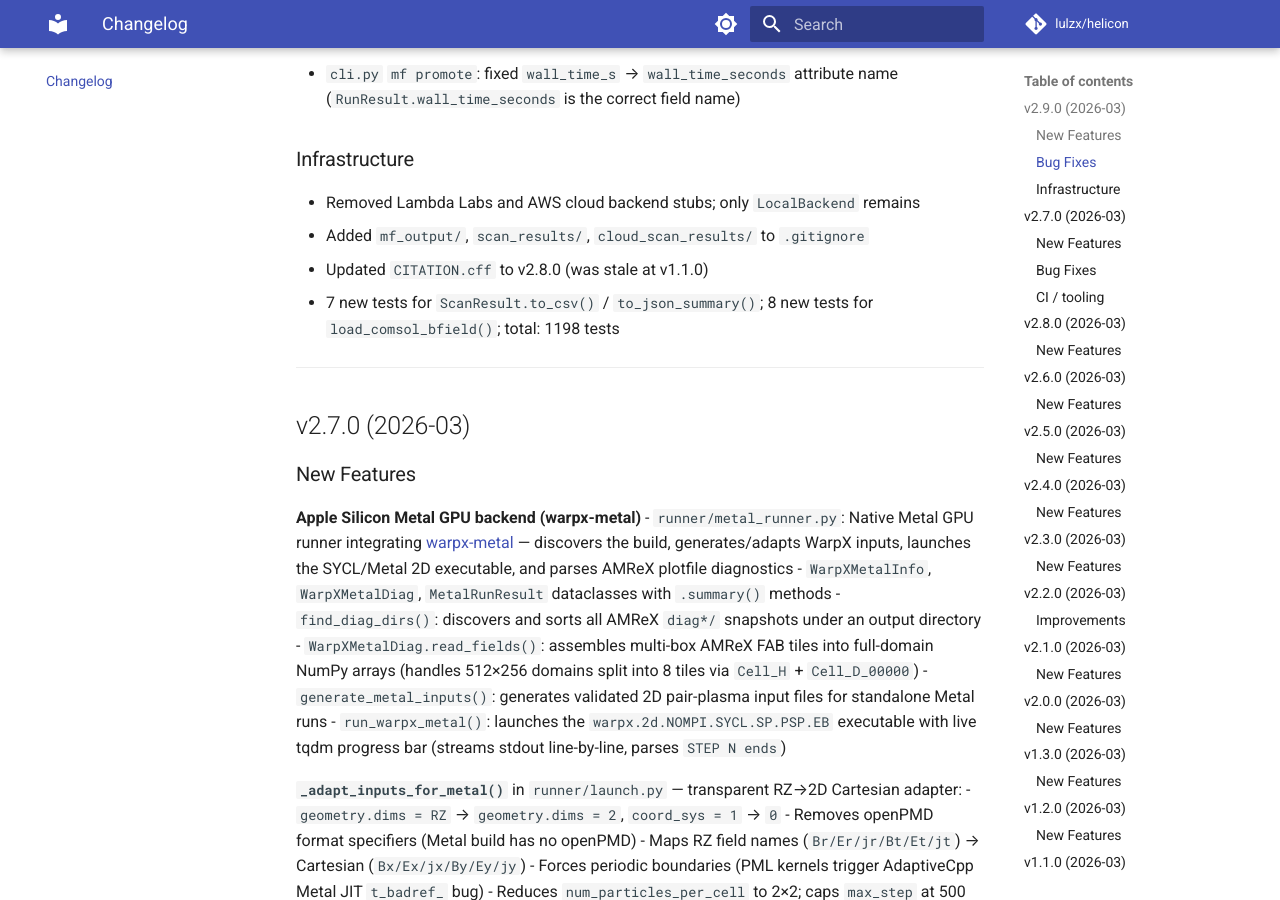
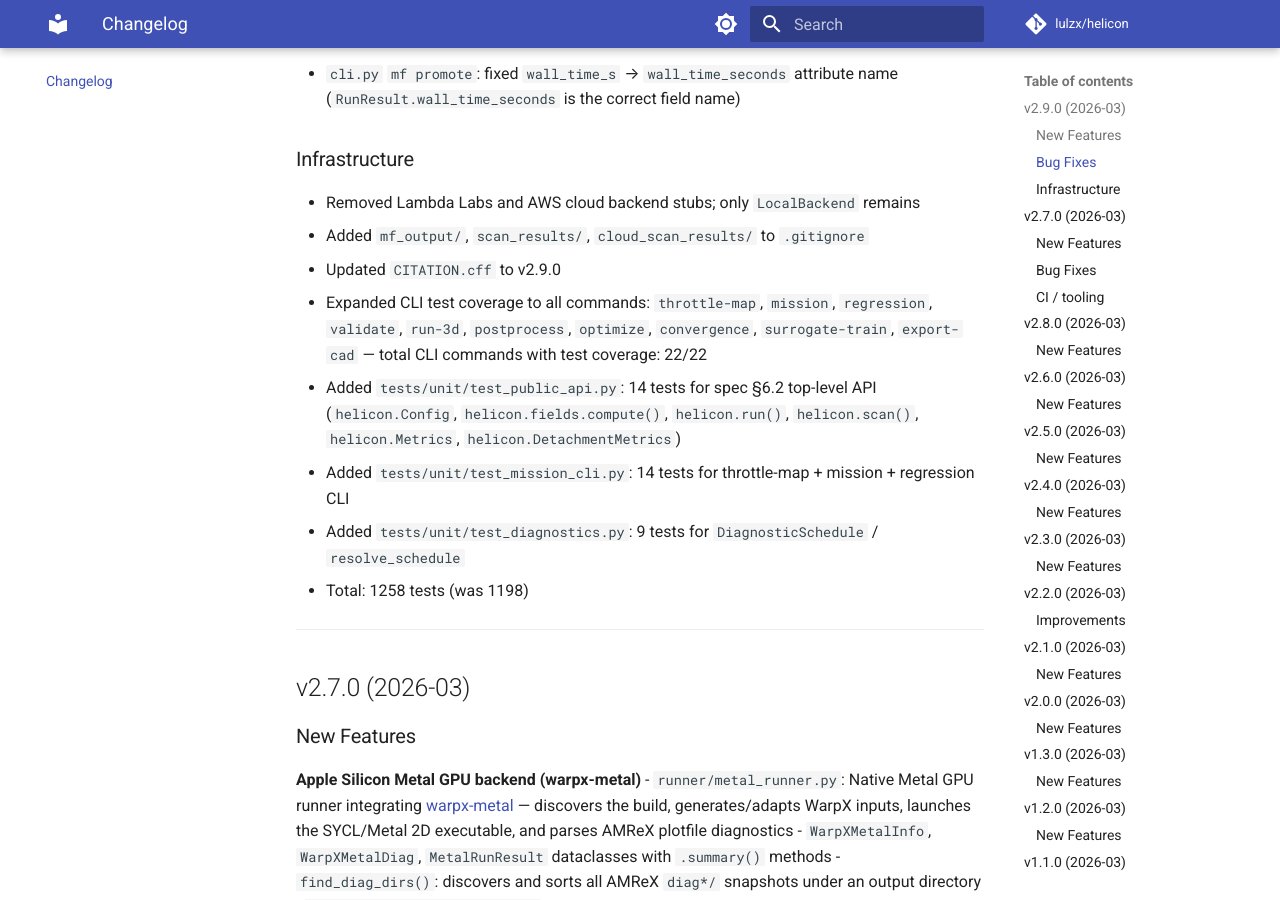
Before and after one commit to Lulzx/helicon, an MkDocs documentation site: the page built from docs_src/changelog.md, in a window 1280 px wide and 900 px high, scrolled down 758 px. Built offline with MkDocs 1.6.1 and Material for MkDocs 9.7.7, drawn with Linux system fonts in a browser that asks for light colours; comment, search, counter and statistics services are not loaded.

Commit message:
docs: update changelog v2.9.0 — CLI coverage expansion, public API tests, 1258 tests

```diff
--- a/docs_src/changelog.md
+++ b/docs_src/changelog.md
@@ -33,9 +33,16 @@
 ### Infrastructure
 - Removed Lambda Labs and AWS cloud backend stubs; only `LocalBackend` remains
 - Added `mf_output/`, `scan_results/`, `cloud_scan_results/` to `.gitignore`
-- Updated `CITATION.cff` to v2.8.0 (was stale at v1.1.0)
-- 7 new tests for `ScanResult.to_csv()` / `to_json_summary()`; 8 new tests for
-  `load_comsol_bfield()`; total: 1198 tests
+- Updated `CITATION.cff` to v2.9.0
+- Expanded CLI test coverage to all commands: `throttle-map`, `mission`, `regression`,
+  `validate`, `run-3d`, `postprocess`, `optimize`, `convergence`, `surrogate-train`,
+  `export-cad` — total CLI commands with test coverage: 22/22
+- Added `tests/unit/test_public_api.py`: 14 tests for spec §6.2 top-level API
+  (`helicon.Config`, `helicon.fields.compute()`, `helicon.run()`, `helicon.scan()`,
+  `helicon.Metrics`, `helicon.DetachmentMetrics`)
+- Added `tests/unit/test_mission_cli.py`: 14 tests for throttle-map + mission + regression CLI
+- Added `tests/unit/test_diagnostics.py`: 9 tests for `DiagnosticSchedule` / `resolve_schedule`
+- Total: 1258 tests (was 1198)
 
 ---
 
```
